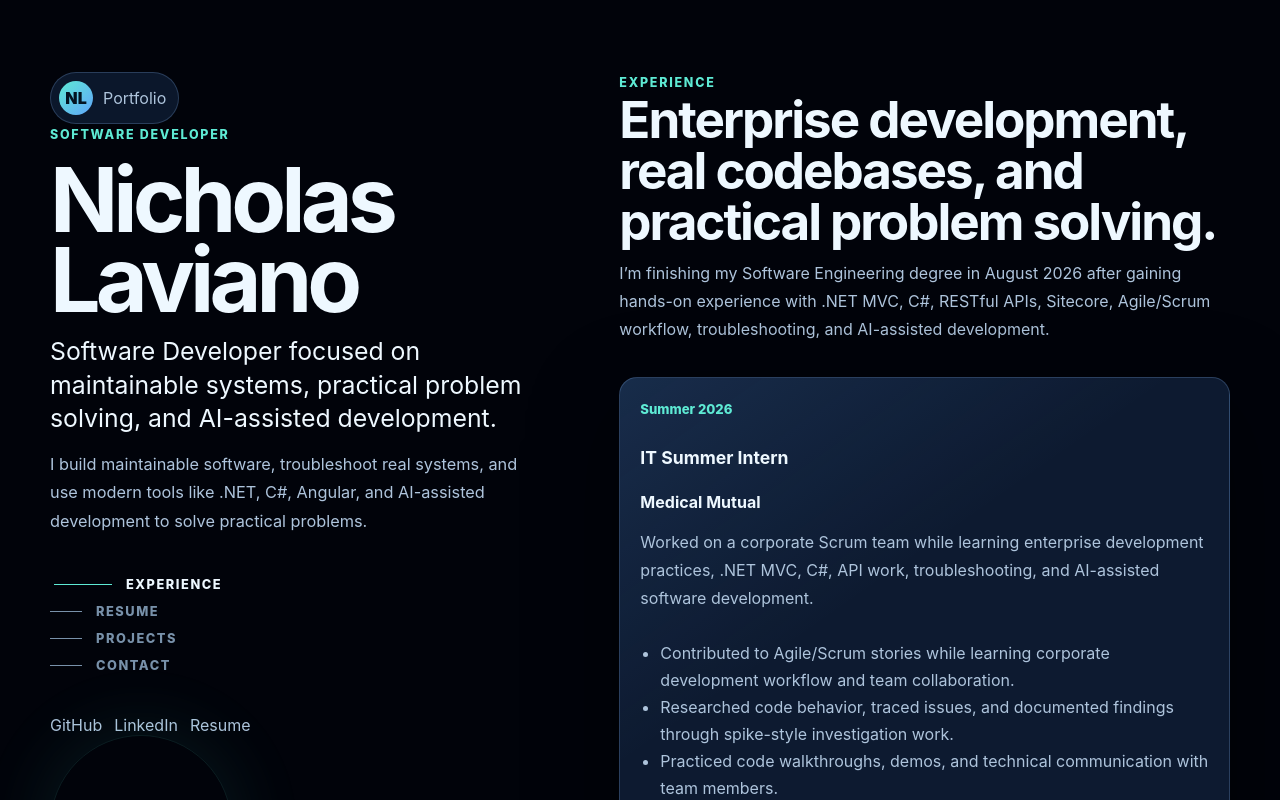
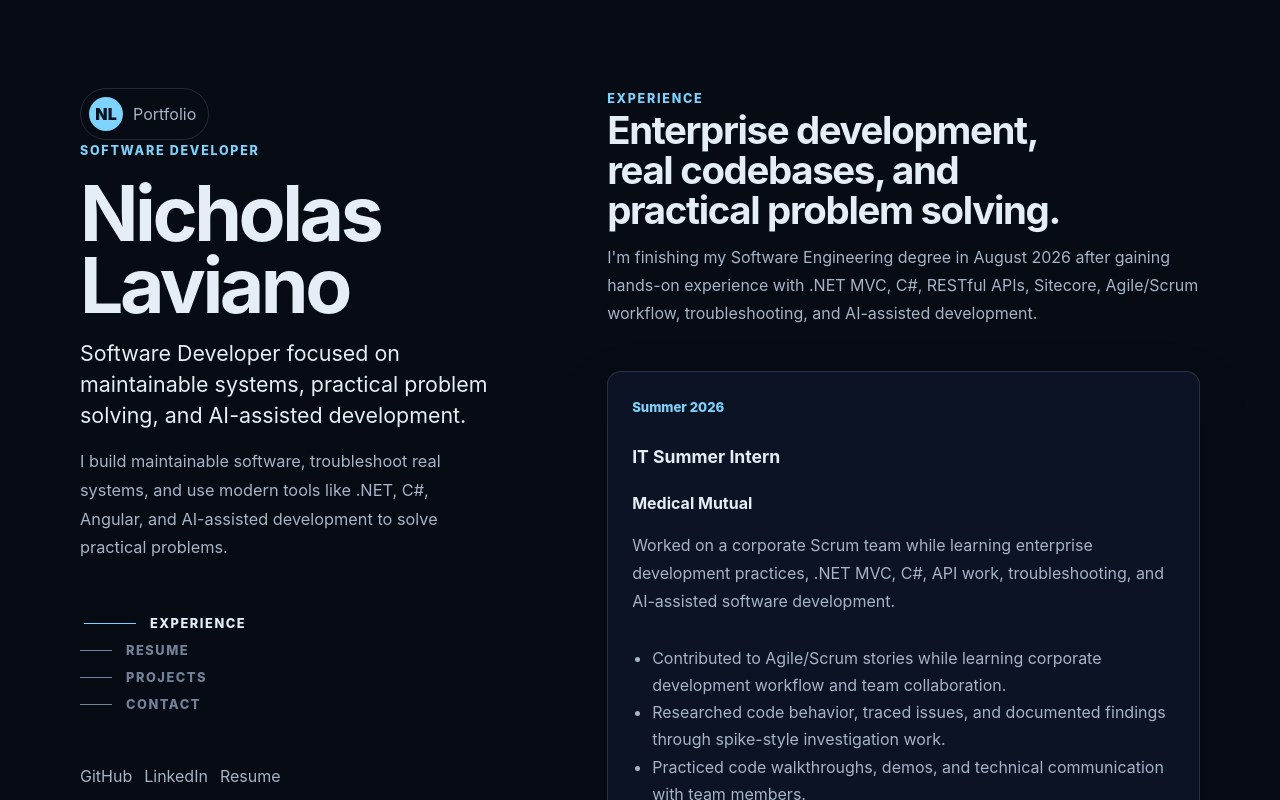
Before and after one commit to Nicklavi11/WebPortfolio, an Angular app: page / in a window 1280 px wide. Shown: the top 800 px of the page. Built offline with nearby package versions, Linux system fonts and the light colour scheme.

Commit message:
Simplify split portfolio design

```diff
--- a/src/app/pages/home-page/home-page.component.html
+++ b/src/app/pages/home-page/home-page.component.html
@@ -7,7 +7,7 @@
         <p class="eyebrow">Experience</p>
         <h2>Enterprise development, real codebases, and practical problem solving.</h2>
         <p>
-          I’m finishing my Software Engineering degree in August 2026 after gaining hands-on experience with .NET MVC, C#, RESTful APIs, Sitecore, Agile/Scrum workflow, troubleshooting, and AI-assisted development.
+          I'm finishing my Software Engineering degree in August 2026 after gaining hands-on experience with .NET MVC, C#, RESTful APIs, Sitecore, Agile/Scrum workflow, troubleshooting, and AI-assisted development.
         </p>
       </div>
 
@@ -52,7 +52,7 @@
 
       <a class="archive-link reveal" routerLink="/projects">
         View full project archive
-        <span aria-hidden="true">→</span>
+        <span aria-hidden="true">-&gt;</span>
       </a>
     </section>
 
--- a/src/styles.css
+++ b/src/styles.css
@@ -1,21 +1,19 @@
 :root {
   color-scheme: dark;
-  --bg: #020617;
-  --bg-deep: #01030a;
-  --surface: rgba(16, 32, 58, 0.82);
-  --surface-soft: rgba(22, 45, 76, 0.62);
-  --surface-bright: rgba(30, 64, 111, 0.74);
-  --text: #eef8ff;
-  --muted: #aec4dc;
-  --quiet: #7891aa;
-  --accent: #5eead4;
-  --accent-blue: #60a5fa;
-  --accent-violet: #a78bfa;
-  --line: rgba(148, 197, 253, 0.22);
-  --shadow: 0 28px 90px rgba(0, 0, 0, 0.46);
-  --radius: 18px;
-  --radius-sm: 10px;
-  --max: 1180px;
+  --bg: #0b1120;
+  --bg-deep: #070b14;
+  --surface: rgba(15, 23, 42, 0.74);
+  --surface-soft: rgba(30, 41, 59, 0.68);
+  --text: #e5edf7;
+  --muted: #a6b4c7;
+  --quiet: #72829a;
+  --accent: #7dd3fc;
+  --accent-blue: #38bdf8;
+  --line: rgba(148, 163, 184, 0.2);
+  --shadow: 0 18px 48px rgba(0, 0, 0, 0.22);
+  --radius: 14px;
+  --radius-sm: 8px;
+  --max: 1120px;
   --ease: cubic-bezier(0.2, 0.8, 0.2, 1);
   font-family: Inter, ui-sans-serif, system-ui, -apple-system, BlinkMacSystemFont, "Segoe UI", sans-serif;
   background: var(--bg);
@@ -39,25 +37,12 @@ body::before {
   inset: 0;
   z-index: -2;
   background:
-    radial-gradient(circle at 18% 18%, rgba(96, 165, 250, 0.26), transparent 30%),
-    radial-gradient(circle at 78% 10%, rgba(94, 234, 212, 0.16), transparent 25%),
-    radial-gradient(circle at 82% 78%, rgba(167, 139, 250, 0.14), transparent 30%),
-    linear-gradient(180deg, #01030a 0%, #020617 48%, #030712 100%);
+    radial-gradient(circle at 16% 12%, rgba(56, 189, 248, 0.12), transparent 28%),
+    linear-gradient(180deg, #070b14 0%, #0b1120 52%, #070b14 100%);
 }
 
 body::after {
-  content: "";
-  position: fixed;
-  inset: 0;
-  z-index: -1;
-  pointer-events: none;
-  opacity: 0.36;
-  background:
-    linear-gradient(115deg, transparent 0 33%, rgba(96, 165, 250, 0.12) 34%, transparent 38%),
-    linear-gradient(90deg, rgba(148, 197, 253, 0.05) 1px, transparent 1px),
-    linear-gradient(rgba(148, 197, 253, 0.04) 1px, transparent 1px);
-  background-size: auto, 54px 54px, 54px 54px;
-  mask-image: linear-gradient(to bottom, black, transparent 92%);
+  content: none;
 }
 
 a {
@@ -81,8 +66,8 @@ input {
 
 .home-shell {
   display: grid;
-  grid-template-columns: minmax(280px, 0.88fr) minmax(0, 1.12fr);
-  gap: clamp(42px, 7vw, 92px);
+  grid-template-columns: minmax(280px, 0.82fr) minmax(0, 1.18fr);
+  gap: clamp(56px, 9vw, 120px);
   align-items: start;
   min-height: 100vh;
 }
@@ -94,7 +79,7 @@ input {
   min-height: 100vh;
   flex-direction: column;
   justify-content: space-between;
-  padding-block: 72px 42px;
+  padding-block: 88px 56px;
 }
 
 .brand-pill {
@@ -104,7 +89,7 @@ input {
   gap: 10px;
   border: 1px solid var(--line);
   border-radius: 999px;
-  background: rgba(16, 32, 58, 0.72);
+  background: transparent;
   color: var(--muted);
   padding: 8px 12px 8px 8px;
   text-decoration: none;
@@ -123,14 +108,14 @@ input {
   height: 34px;
   place-items: center;
   border-radius: 999px;
-  background: linear-gradient(135deg, var(--accent), var(--accent-blue));
+  background: var(--accent);
   color: #031321;
   font-weight: 900;
 }
 
 .intro-copy {
   display: grid;
-  gap: 14px;
+  gap: 16px;
   max-width: 560px;
 }
 
@@ -152,17 +137,17 @@ p {
 
 h1 {
   margin-bottom: 0;
-  font-size: clamp(3.6rem, 7vw, 6.7rem);
-  line-height: 0.9;
-  letter-spacing: -0.055em;
+  font-size: clamp(3.25rem, 6vw, 5.8rem);
+  line-height: 0.94;
+  letter-spacing: -0.045em;
   text-wrap: balance;
 }
 
 h2 {
   margin-bottom: 12px;
-  font-size: clamp(2rem, 4vw, 3.4rem);
-  line-height: 1;
-  letter-spacing: -0.04em;
+  font-size: clamp(1.8rem, 3vw, 2.65rem);
+  line-height: 1.05;
+  letter-spacing: -0.035em;
   text-wrap: balance;
 }
 
@@ -179,8 +164,8 @@ p {
 .role-line {
   margin: 0;
   color: var(--text);
-  font-size: clamp(1.2rem, 2.4vw, 1.55rem);
-  line-height: 1.35;
+  font-size: clamp(1.08rem, 2vw, 1.34rem);
+  line-height: 1.45;
 }
 
 .intro-summary {
@@ -192,7 +177,7 @@ p {
 .section-nav {
   display: grid;
   gap: 12px;
-  margin-block: 42px;
+  margin-block: 54px;
 }
 
 .section-nav a {
@@ -225,7 +210,7 @@ p {
 
 .section-nav a:hover span,
 .section-nav a.active span {
-  width: 58px;
+  width: 52px;
   background: var(--accent);
 }
 
@@ -258,13 +243,13 @@ p {
 
 .scroll-column {
   display: grid;
-  gap: 54px;
-  padding-block: 72px 42px;
+  gap: 82px;
+  padding-block: 88px 56px;
 }
 
 .page-section {
   display: grid;
-  gap: 18px;
+  gap: 28px;
 }
 
 .section-heading p,
@@ -276,7 +261,7 @@ p {
 .timeline-list,
 .project-stack {
   display: grid;
-  gap: 14px;
+  gap: 20px;
 }
 
 .timeline-card,
@@ -287,25 +272,23 @@ p {
 .archive {
   border: 1px solid var(--line);
   border-radius: var(--radius);
-  background:
-    linear-gradient(145deg, rgba(96, 165, 250, 0.13), transparent 42%),
-    var(--surface);
+  background: var(--surface);
   box-shadow: var(--shadow);
-  backdrop-filter: blur(18px);
+  backdrop-filter: none;
 }
 
 .timeline-card,
 .project-card {
   display: grid;
-  gap: 12px;
-  padding: 20px;
+  gap: 14px;
+  padding: 24px;
   transition: transform 200ms var(--ease), border-color 200ms var(--ease), background 200ms var(--ease);
 }
 
 .timeline-card:hover,
 .project-card:hover,
 .archive tr:hover {
-  transform: translateY(-4px);
+  transform: translateY(-2px);
   border-color: rgba(94, 234, 212, 0.48);
 }
 
@@ -344,10 +327,10 @@ ul {
 
 .tag-list span,
 .compact-tags span {
-  border: 1px solid rgba(94, 234, 212, 0.24);
+  border: 1px solid rgba(125, 211, 252, 0.24);
   border-radius: 999px;
-  background: rgba(94, 234, 212, 0.09);
-  color: #bdf9ee;
+  background: transparent;
+  color: #bfdbfe;
   padding: 6px 9px;
   font-size: 0.78rem;
   font-weight: 750;
@@ -358,8 +341,8 @@ ul {
   display: grid;
   grid-template-columns: minmax(0, 1fr) minmax(280px, 0.72fr);
   align-items: center;
-  gap: 22px;
-  padding: 24px;
+  gap: 28px;
+  padding: 26px;
 }
 
 .resume-panel {
@@ -398,7 +381,7 @@ ul {
 
 .btn.primary {
   border-color: transparent;
-  background: linear-gradient(135deg, var(--accent), var(--accent-blue));
+  background: var(--accent);
   color: #031321;
   font-weight: 900;
 }
@@ -447,7 +430,7 @@ input {
   width: 100%;
   border: 1px solid var(--line);
   border-radius: 999px;
-  background: rgba(3, 10, 24, 0.68);
+  background: rgba(7, 11, 20, 0.82);
   color: var(--text);
   padding: 0 16px;
   min-width: 0;
@@ -587,13 +570,7 @@ td a:hover {
 }
 
 .intro-panel::after {
-  content: "";
-  width: 180px;
-  height: 180px;
-  border: 1px solid rgba(94, 234, 212, 0.18);
-  border-radius: 50%;
-  box-shadow: 0 0 88px rgba(94, 234, 212, 0.18);
-  animation: softPulse 5s ease-in-out infinite;
+  content: none;
 }
 
 @media (prefers-reduced-motion: reduce) {
@@ -629,7 +606,7 @@ td a:hover {
   }
 
   .scroll-column {
-    gap: 42px;
+    gap: 56px;
     padding-block: 28px 34px;
   }
 
```
